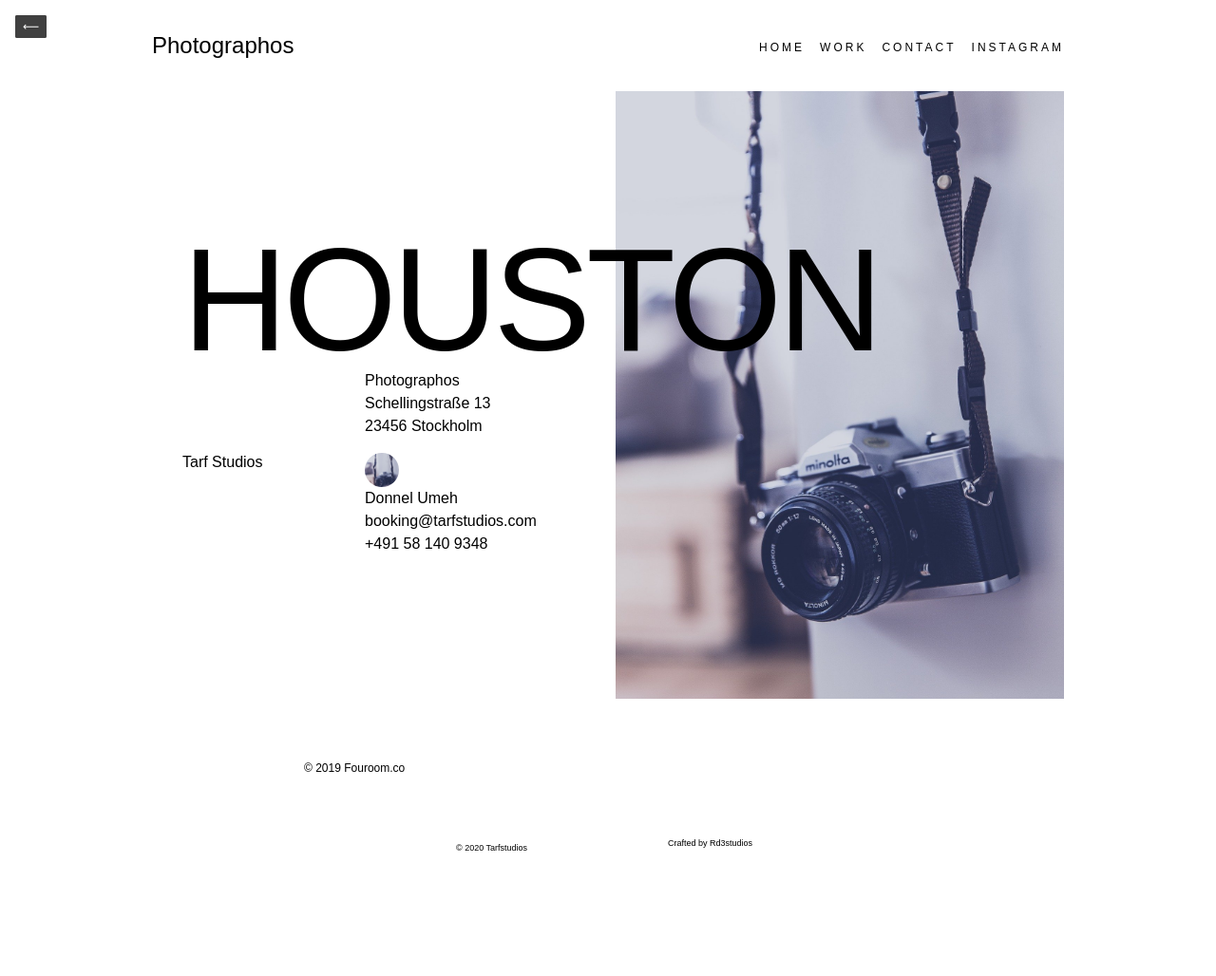
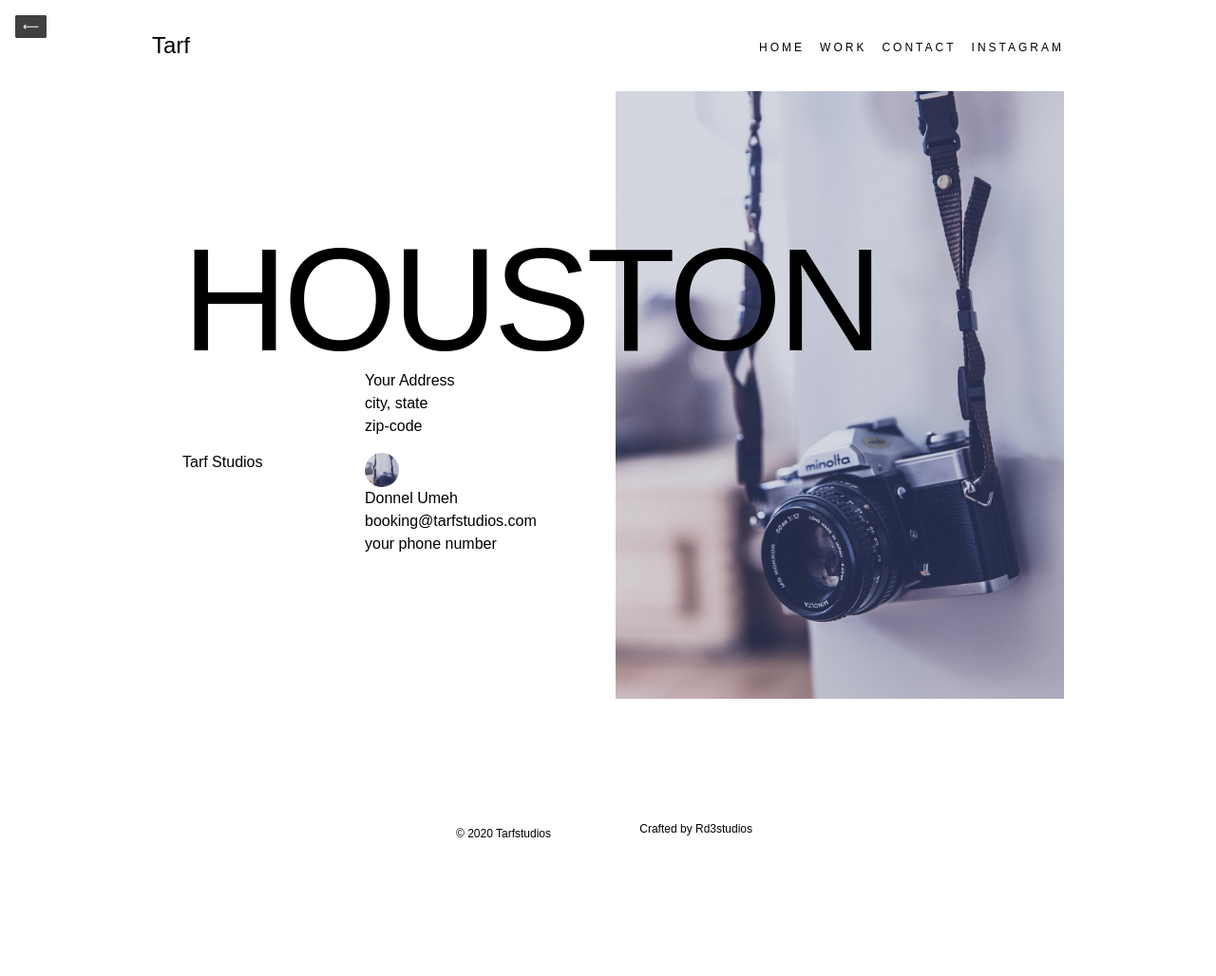
Before and after one commit to chizwils/tarf, a plain HTML site: page contact.html in a window 1280 px wide. Shown: the whole page at 95% size. Drawn offline with nearby package versions, Linux system fonts and the light colour scheme; a script that the page names is missing.

Commit message:
added placeholder text

```diff
--- a/contact.html
+++ b/contact.html
@@ -35,7 +35,7 @@
     <div data-collapse="medium" data-animation="default" data-duration="400" role="banner" class="navigation-small-one-row w-nav">
       <div class="display-flex justify-space width-100">
         <a href="./home.html" class="w-inline-block">
-          <h1 class="logo-serif">Photographos</h1>
+          <h1 class="logo-serif">Tarf</h1>
         </a>
         <ul role="list" class="navi-list-horizontal w-list-unstyled">
           <li class="margin-right-1rem padding-bottom-0">
@@ -82,7 +82,7 @@
                         <!--<h6>Management</h6>-->
                       </div>
                       <div class="content">
-                        <div>Photographos<br>Schellingstraße 13<br>23456 Stockholm</div>
+                        <div>Your Address<br>city, state<br>zip-code</div>
                       </div>
                       <div class="content">
                         <h6>Tarf Studios</h6>
@@ -95,7 +95,7 @@
                           <div class="hover-line"></div>
                         </a>
                         <a href="tel:+491581409348" class="link-block-invert margin-right-0_5rem w-inline-block">
-                          <div>+491 58 140 9348</div>
+                          <div>your phone number</div>
                           <div class="hover-line"></div>
                         </a>
                       </div>
@@ -195,10 +195,8 @@
     </a>-->
     <div class="section small">
       <div class="display-flex justify-space">
-        <div class="margin-right-1rem">
-          <div>© 2019 Fouroom.co</div>
-        </div>
-        <div class="section small">
+
+        <div class="section">
           <div class="display-flex justify-space">
             <div class="margin-right-1rem">
               <div>© 2020 Tarfstudios</div>
```
Also changed, not shown: overview.html (+1 -1 lines).
